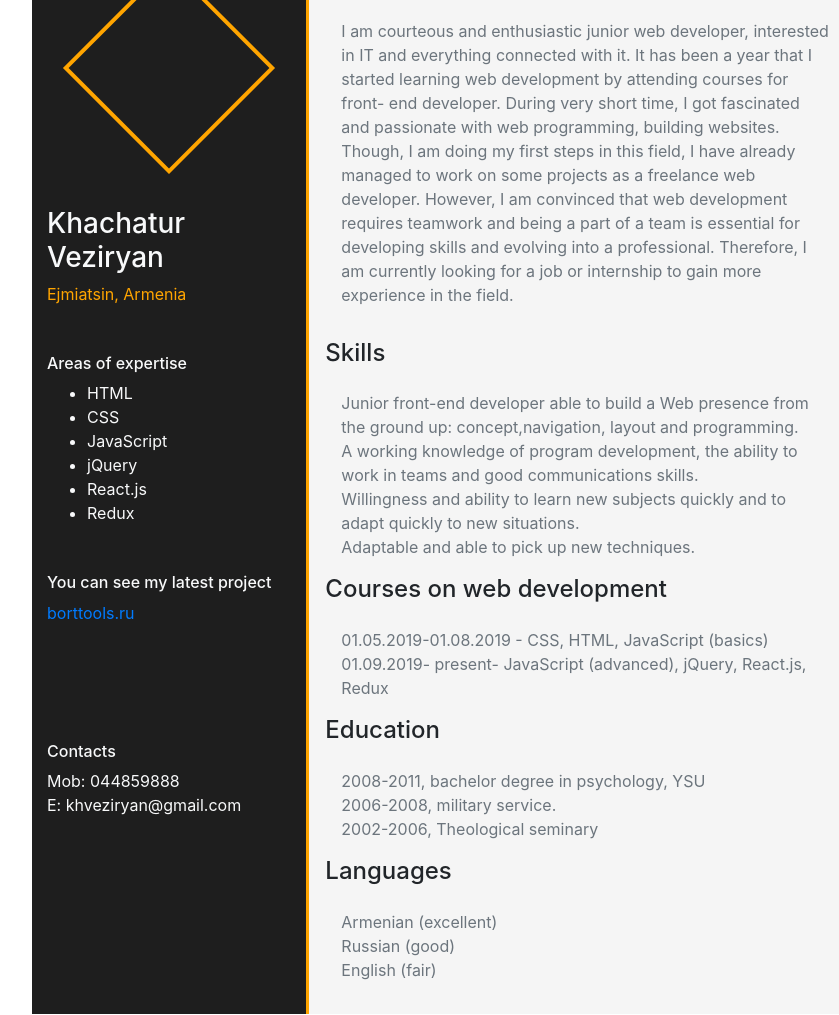
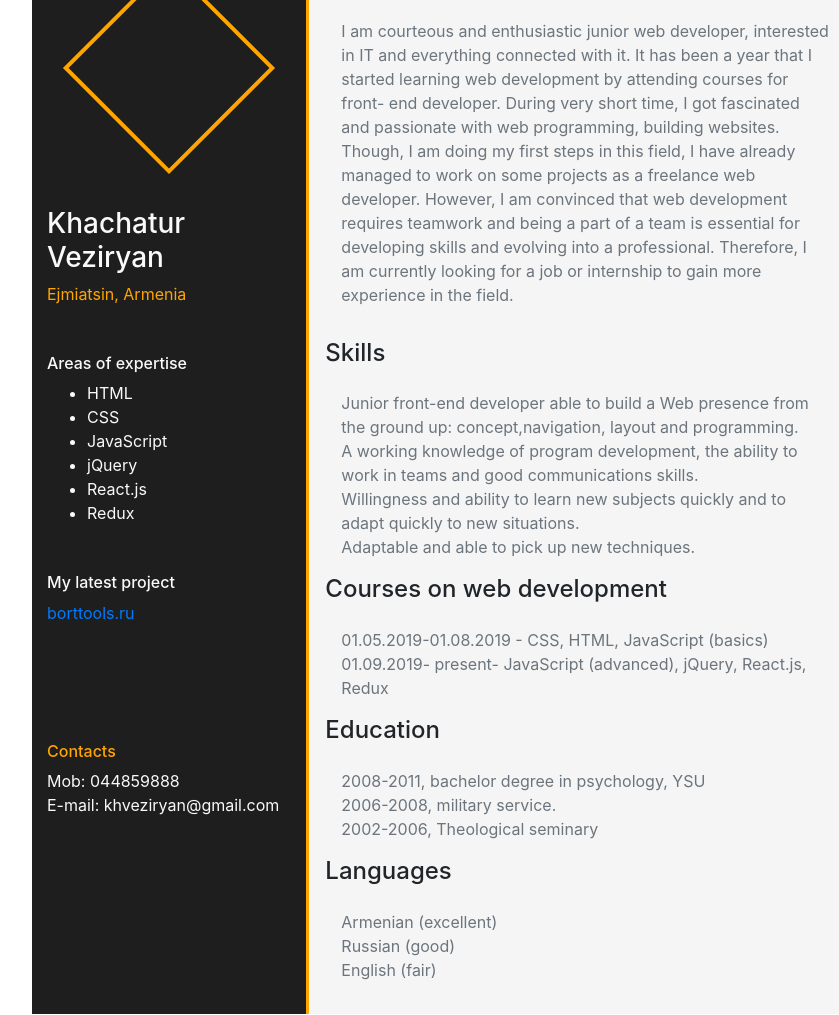
Before and after one commit to veziryan/veziryan.github.io, a plain HTML site: page index.html in a window 1280 px wide. Shown: the part 151-1166 px from the top of the page, without its empty margins (192-1031 px from the left). Drawn offline with nearby package versions, Linux system fonts and the light colour scheme.

Commit message:
My CV OK

```diff
--- a/index.html
+++ b/index.html
@@ -35,14 +35,14 @@
                         </ul>
                     </nav>
                     <div class="link_my_project">
-                        <h6>You can see my latest project</h6>
+                        <h6>My latest project</h6>
                         <a href="https://www.borttools.ru/" target="_blank">borttools.ru</a>
                     </div>
                 </div>
                 <div class="contacts">
                     <h6>Contacts</h6>
                     <span>Mob: 044859888</span><br>
-                    <span> E: khveziryan@gmail.com</span>
+                    <span> E-mail: khveziryan@gmail.com</span>
                 </div>
             </div>
             <div class="col-lg-8 block_description">
--- a/style.css
+++ b/style.css
@@ -25,9 +25,9 @@
     height: 300px;
     margin-top: 3rem;
 }
-/*.x h6 {*/
-/*    color: orange;*/
-/*}*/
+.contacts h6 {
+    color: orange;
+}
 .link_my_project{
     margin-top: 3rem;
 }
```
